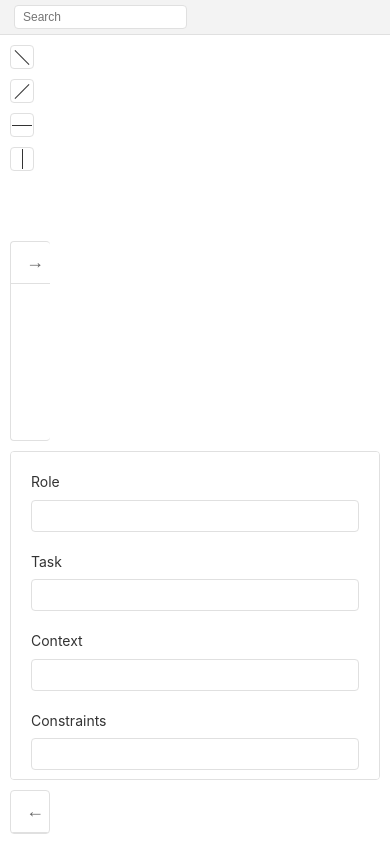
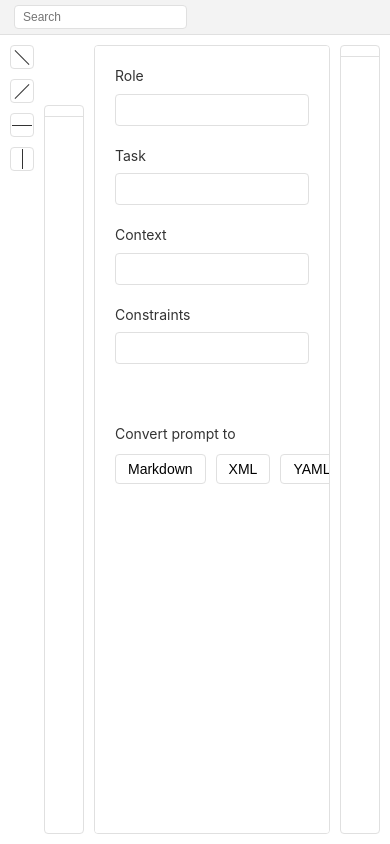
Before and after one commit to kullik01/Promptosaurus, a React (Vite) app: page / in a window 390 px wide. Built offline with nearby package versions, Linux system fonts and the light colour scheme.

Commit message:
feat(sidebar): improve mobile responsiveness for sidebars

```diff
--- a/src/components/LeftSidebar.tsx
+++ b/src/components/LeftSidebar.tsx
@@ -1,15 +1,38 @@
-import React from 'react';
+import React, { useEffect, useState } from 'react';
 import { useSidebar } from '../store/SidebarContext';
 import '@/styles/Sidebar.css';
 
 const LeftSidebar: React.FC = () => {
   const { isLeftSidebarCollapsed, toggleLeftSidebar } = useSidebar();
+  const [isMobileView, setIsMobileView] = useState(false);
+
+  // Check if we're in mobile view
+  useEffect(() => {
+    const checkMobileView = () => {
+      setIsMobileView(window.innerWidth < 768);
+    };
+
+    // Initial check
+    checkMobileView();
+
+    // Add event listener
+    window.addEventListener('resize', checkMobileView);
+
+    // Cleanup
+    return () => {
+      window.removeEventListener('resize', checkMobileView);
+    };
+  }, []);
 
   return (
-    <div className={`left-sidebar ${isLeftSidebarCollapsed ? 'collapsed' : ''}`}>
+    <div className={`left-sidebar ${isLeftSidebarCollapsed ? 'collapsed' : ''} ${isMobileView ? 'mobile-view' : ''}`}>
       <div className="sidebar-header">
         {!isLeftSidebarCollapsed && <h2>Title of left sidebar</h2>}
-        <button className="close-button" onClick={toggleLeftSidebar}>
+        <button
+          className="close-button"
+          onClick={toggleLeftSidebar}
+          disabled={isMobileView} // Disable toggle button in mobile view
+        >
           {isLeftSidebarCollapsed ? '→' : '×'}
         </button>
       </div>
@@ -19,9 +42,12 @@ const LeftSidebar: React.FC = () => {
         </div>
       )}
 
-      <div className="sidebar-toggle" onClick={toggleLeftSidebar}>
-        <div className={`sidebar-toggle-icon ${isLeftSidebarCollapsed ? 'collapsed' : ''}`}></div>
-      </div>
+      {/* Only show toggle in non-mobile view */}
+      {!isMobileView && (
+        <div className="sidebar-toggle" onClick={toggleLeftSidebar}>
+          <div className={`sidebar-toggle-icon ${isLeftSidebarCollapsed ? 'collapsed' : ''}`}></div>
+        </div>
+      )}
     </div>
   );
 };
--- a/src/components/RightSidebar.tsx
+++ b/src/components/RightSidebar.tsx
@@ -1,22 +1,48 @@
-import React from 'react';
+import React, { useEffect, useState } from 'react';
 import { useSidebar } from '../store/SidebarContext';
 import '@/styles/Sidebar.css';
 
 const RightSidebar: React.FC = () => {
   const { isRightSidebarCollapsed, toggleRightSidebar } = useSidebar();
+  const [isMobileView, setIsMobileView] = useState(false);
+
+  // Check if we're in mobile view
+  useEffect(() => {
+    const checkMobileView = () => {
+      setIsMobileView(window.innerWidth < 768);
+    };
+
+    // Initial check
+    checkMobileView();
+
+    // Add event listener
+    window.addEventListener('resize', checkMobileView);
+
+    // Cleanup
+    return () => {
+      window.removeEventListener('resize', checkMobileView);
+    };
+  }, []);
 
   return (
-    <div className={`right-sidebar ${isRightSidebarCollapsed ? 'collapsed' : ''}`}>
+    <div className={`right-sidebar ${isRightSidebarCollapsed ? 'collapsed' : ''} ${isMobileView ? 'mobile-view' : ''}`}>
       <div className="sidebar-header">
         {!isRightSidebarCollapsed && <h2>Title of right sidebar</h2>}
-        <button className="close-button" onClick={toggleRightSidebar}>
+        <button
+          className="close-button"
+          onClick={toggleRightSidebar}
+          disabled={isMobileView} // Disable toggle button in mobile view
+        >
           {isRightSidebarCollapsed ? '←' : '×'}
         </button>
       </div>
 
-      <div className="sidebar-toggle" onClick={toggleRightSidebar}>
-        <div className={`sidebar-toggle-icon ${isRightSidebarCollapsed ? 'collapsed' : ''}`}></div>
-      </div>
+      {/* Only show toggle in non-mobile view */}
+      {!isMobileView && (
+        <div className="sidebar-toggle" onClick={toggleRightSidebar}>
+          <div className={`sidebar-toggle-icon ${isRightSidebarCollapsed ? 'collapsed' : ''}`}></div>
+        </div>
+      )}
     </div>
   );
 };
--- a/src/store/SidebarContext.tsx
+++ b/src/store/SidebarContext.tsx
@@ -33,9 +33,20 @@ export const SidebarProvider: React.FC<SidebarProviderProps> = ({ children }) =>
   // Automatically collapse sidebars when viewport width is below threshold
   useEffect(() => {
     const handleResize = () => {
-      const shouldCollapse = window.innerWidth < 1024; // Threshold width in pixels
-      setIsLeftSidebarCollapsed(shouldCollapse);
-      setIsRightSidebarCollapsed(shouldCollapse);
+      // Different thresholds for different behaviors
+      const width = window.innerWidth;
+      const shouldCollapse = width < 1024; // Threshold width for normal collapse
+
+      // Always collapse sidebars at mobile sizes (below 768px)
+      // This ensures they stay in the correct position
+      if (width < 768) {
+        setIsLeftSidebarCollapsed(true);
+        setIsRightSidebarCollapsed(true);
+      } else {
+        // Normal responsive behavior for larger screens
+        setIsLeftSidebarCollapsed(shouldCollapse);
+        setIsRightSidebarCollapsed(shouldCollapse);
+      }
     };
 
     // Initial check
--- a/src/styles/App.css
+++ b/src/styles/App.css
@@ -73,22 +73,35 @@
 
 /* Responsive adjustments */
 @media (max-width: 768px) {
+  /* Maintain horizontal layout */
   .content-container {
-    flex-direction: column;
+    flex-direction: row;
   }
 
-  .left-sidebar {
-    width: 100%;
-    height: 200px;
-    border-right: none;
-    border-bottom: 1px solid var(--color-border);
+  /* Ensure sidebars remain collapsed but stay on the sides */
+  .left-sidebar, .right-sidebar {
+    width: 40px;
+    min-width: 40px;
   }
 
-  .sidebar-icons {
-    flex-direction: row;
-    width: 100%;
-    height: 40px;
-    padding-top: 0;
-    justify-content: center;
+  /* Force collapsed state for sidebars at small screen sizes */
+  .left-sidebar:not(.collapsed),
+  .right-sidebar:not(.collapsed) {
+    width: 40px;
+    min-width: 40px;
+    overflow: hidden;
+  }
+
+  /* Hide sidebar content when collapsed at small screen sizes */
+  .left-sidebar:not(.collapsed) .sidebar-header h2,
+  .right-sidebar:not(.collapsed) .sidebar-header h2,
+  .left-sidebar:not(.collapsed) .search-container,
+  .right-sidebar:not(.collapsed) .search-container {
+    display: none;
+  }
+
+  /* Adjust sidebar toggle position for better visibility */
+  .sidebar-toggle {
+    z-index: 10;
   }
 }
--- a/src/styles/Sidebar.css
+++ b/src/styles/Sidebar.css
@@ -50,6 +50,33 @@
 .left-sidebar.collapsed .sidebar-title,
 .right-sidebar.collapsed .sidebar-title {
   display: none;
+}
+
+/* Mobile view specific styles */
+.left-sidebar.mobile-view,
+.right-sidebar.mobile-view {
+  width: 40px !important;
+  min-width: 40px !important;
+  overflow: hidden;
+  position: relative;
+}
+
+.left-sidebar.mobile-view .sidebar-header,
+.right-sidebar.mobile-view .sidebar-header {
+  justify-content: center;
+  padding: 5px;
+}
+
+.left-sidebar.mobile-view .close-button,
+.right-sidebar.mobile-view .close-button {
+  display: none;
+}
+
+/* Ensure main panel takes most of the space in mobile view */
+@media (max-width: 768px) {
+  .main-panel {
+    flex: 1;
+  }
 }
 
 /* Toggle button for sidebar collapse */
```
